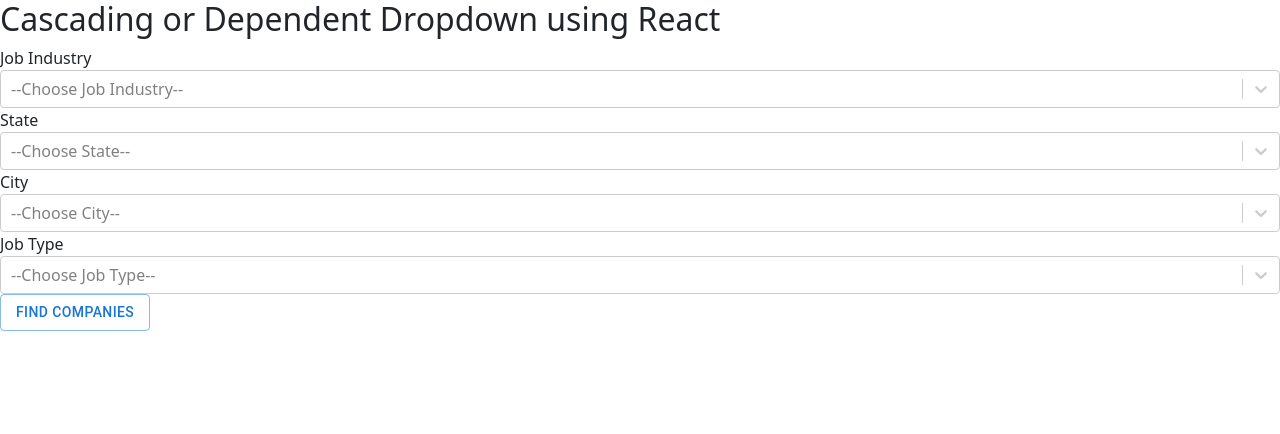
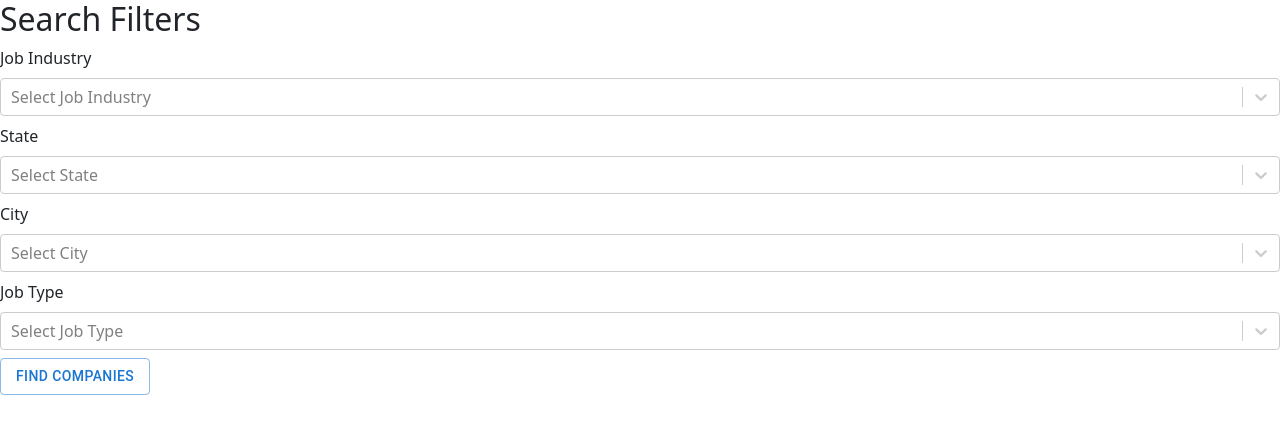
Before and after one commit to KareemAlsayed1/friendly-company-FE, a React (Create React App) app: page / in a window 1280 px wide. Shown: the top 434 px of the page. Built offline with nearby package versions, Linux system fonts and the light colour scheme.

Commit message:
Update filters with more requirements and new Select component

```diff
--- a/src/components/filters.js
+++ b/src/components/filters.js
@@ -1,18 +1,11 @@
-import React, { useState } from "react";
-import Select from "react-select";
-import { useForm } from "react-hook-form";
-import Button from '@mui/material/Button';
+import React, { useState, useCallback } from "react";
+import Button from "@mui/material/Button";
 
+import Select from "./Select";
 import { DATA_FOR_FILTERS } from "./constant";
 
 export default function Filter() {
   const data = DATA_FOR_FILTERS;
-  const [selectedJobIndustry, setJobIndustry] = useState(
-    "--Choose Job Industry--"
-  );
-  const [selectedState, setSelectedState] = useState("--Choose State--");
-  const [selectedCity, setSelectedCity] = useState("--Choose City--");
-  const [selectedJobType, setJobType] = useState("--Choose Job Type--");
   const [citiesList, setCitiesList] = useState([]);
   const jobIndustriesList = [];
   for (var key in data.jobIndustries) {
@@ -20,20 +13,14 @@ export default function Filter() {
   }
 
   const statesList = [];
-  for (var key in data.states) {
+  for (key in data.states) {
     statesList.push(data.states[key].name);
   }
 
   const jobTypesList = [];
-  for (var key in data.jobTypes) {
+  for (key in data.jobTypes) {
     jobTypesList.push(data.jobTypes[key].name);
   }
-
-  const changeStateSelection = (option) => {
-    setSelectedState(option.value);
-    const availableCities = data.states.find((c) => c.name === option.value);
-    setCitiesList(availableCities.cities);
-  };
 
   const generateOptions = (data) => {
     const tmp = [];
@@ -47,59 +34,123 @@ export default function Filter() {
     return tmp;
   };
 
-  const {
-    filters,
-    handleSubmit,
-    formState: { errors },
-  } = useForm();
-  const onSubmit = (data) => console.log(data);
-  console.log(errors);
+  const [form, setForm] = useState({
+    jobIndustry: null,
+    state: null,
+    city: null,
+    jobType: null,
+  });
+
+  const onValidate = (value, name) => {
+    setError((prev) => ({
+      ...prev,
+      [name]: { ...prev[name], errorMsg: value },
+    }));
+  };
+
+  const [error, setError] = useState({
+    jobIndustry: {
+      isReq: true,
+      errorMsg: "",
+      onValidateFunc: onValidate,
+    },
+    state: {
+      isReq: true,
+      errorMsg: "",
+      onValidateFunc: onValidate,
+    },
+    city: {
+      isReq: true,
+      errorMsg: "",
+      onValidateFunc: onValidate,
+    },
+    jobType: {
+      isReq: true,
+      errorMsg: "",
+      onValidateFunc: onValidate,
+    },
+  });
+
+  const onHandleChange = useCallback(
+    (value, name) => {
+      setForm((prev) => ({
+        ...prev,
+        [name]: value,
+      }));
+      if (name === "state") {
+        const availableCities = data.states.find((c) => c.name === value);
+        setCitiesList(availableCities.cities);
+      }
+    },
+    [data]
+  );
+
+  const validateForm = () => {
+    let isInvalid = false;
+    Object.keys(error).forEach((x) => {
+      const errObj = error[x];
+      if (errObj.errorMsg) {
+        isInvalid = true;
+      } else if (errObj.isReq && !form[x]) {
+        isInvalid = true;
+        onValidate(true, x);
+      }
+    });
+    return !isInvalid;
+  };
+
+  const handleSubmit = () => {
+    const isValid = validateForm();
+    if (!isValid) {
+      console.error("Invalid Form!");
+      return false;
+    }
+
+    console.log("Data:", form);
+  };
 
   return (
     <div id="container">
-      <form onSubmit={handleSubmit(onSubmit)}>
-        <h2>Cascading or Dependent Dropdown using React</h2>
-        <div>
-          <label>Job Industry</label>
-          <Select
-            placeholder={selectedJobIndustry}
-            defaultValue={selectedJobIndustry}
-            onChange={(e) => setJobIndustry(e.value)}
-            options={generateOptions(jobIndustriesList)}
-          />
-        </div>
+      <div className="form">
+        <h2>Search Filters</h2>
+        <Select
+          name="jobIndustry"
+          title="Job Industry"
+          value={form.jobIndustry}
+          options={generateOptions(jobIndustriesList)}
+          onChangeFunc={onHandleChange}
+          {...error.jobIndustry}
+        />
+        <Select
+          name="state"
+          title="State"
+          value={form.state}
+          options={generateOptions(statesList)}
+          onChangeFunc={onHandleChange}
+          {...error.state}
+        />
 
-        <div>
-          <label>State</label>
-          <Select
-            placeholder={selectedState}
-            defaultValue={selectedState}
-            onChange={(e) => changeStateSelection(e)}
-            options={generateOptions(statesList)}
-          />
-        </div>
+        <Select
+          name="city"
+          title="City"
+          value={form.city}
+          options={generateOptions(citiesList)}
+          onChangeFunc={onHandleChange}
+          {...error.city}
+        />
 
-        <div>
-          <label>City</label>
-          <Select
-            placeholder={selectedCity}
-            defaultValue={selectedCity}
-            onChange={(e) => setSelectedCity(e.value)}
-            options={generateOptions(citiesList)}
-          />
-        </div>
-
-        <div>
-          <label>Job Type</label>
-          <Select
-            placeholder={selectedJobType}
-            defaultValue={selectedJobType}
-            onChange={(e) => setJobType(e.value)}
-            options={generateOptions(jobTypesList)}
-          />
-        </div>
-        <Button variant="outlined" type="submit">Find Companies</Button>
-      </form>
+        <Select
+          name="jobType"
+          title="Job Type"
+          value={form.jobType}
+          options={generateOptions(jobTypesList)}
+          onChangeFunc={onHandleChange}
+          {...error.jobType}
+        />
+        <Button variant="outlined" onClick={handleSubmit}>
+          Find Companies
+        </Button>
+      </div>
     </div>
   );
 }
```
